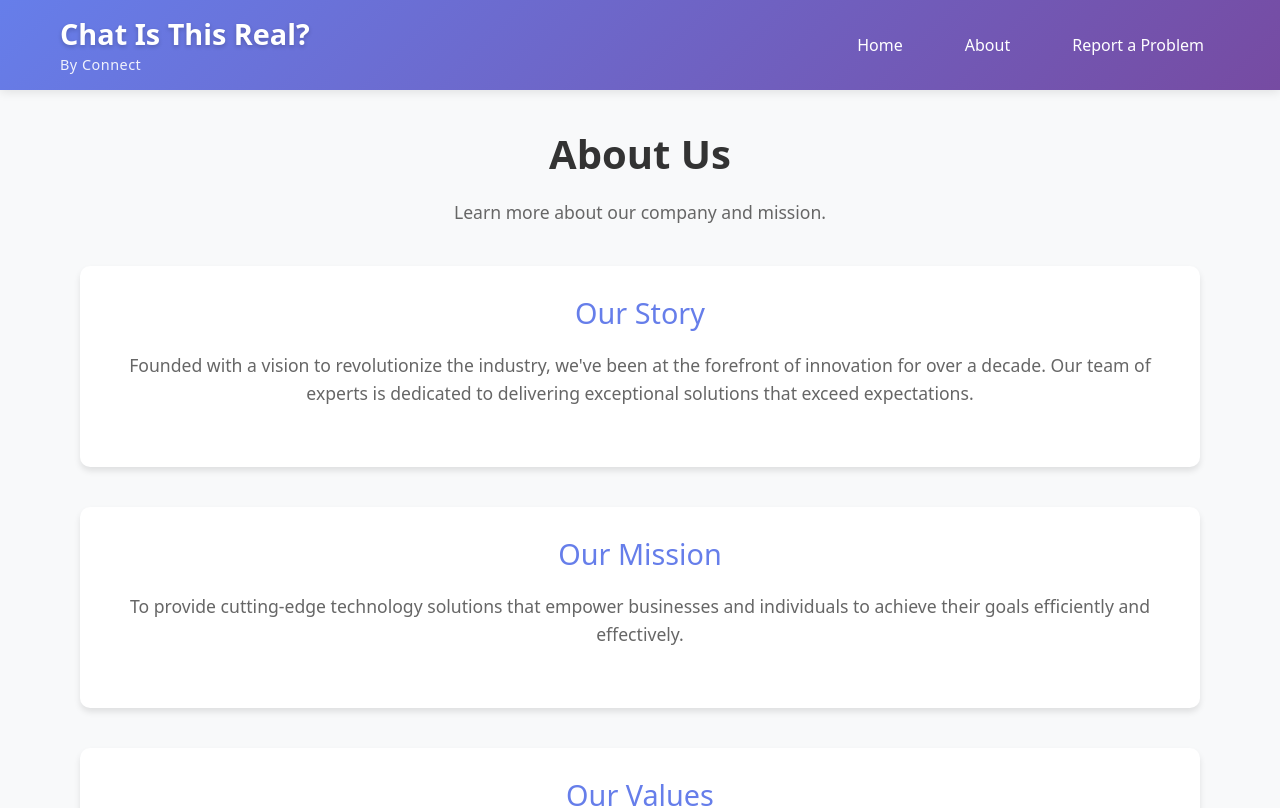
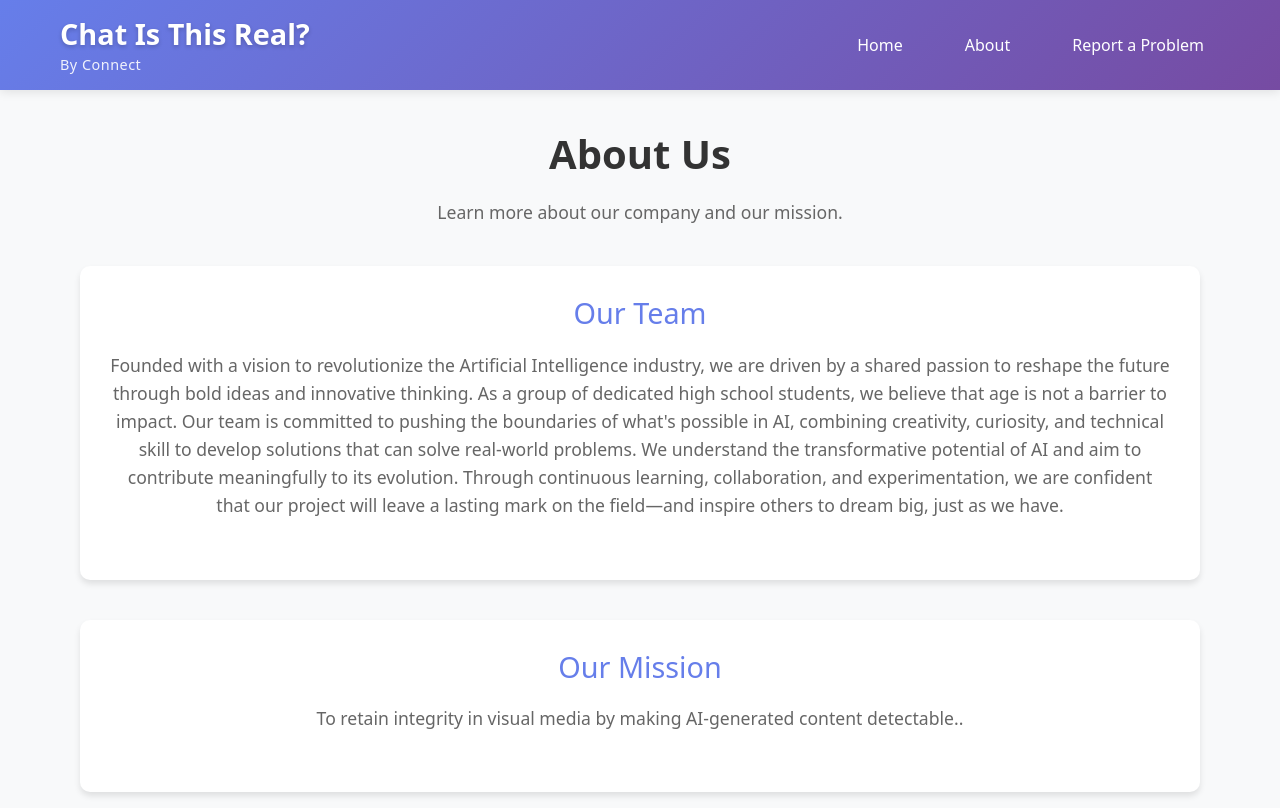
Before and after one commit to carrotbiit/chatisthisreal, a React (Vite) app: page /about in a window 1280 px wide. Shown: the top 808 px of the page. Built offline with nearby package versions, Linux system fonts and the light colour scheme; the HTML template or start-up script is replaced by a standard one.

Commit message:
Update About.jsx

```diff
--- a/src/pages/About.jsx
+++ b/src/pages/About.jsx
@@ -5,17 +5,19 @@ function About() {
   return (
     <div className="page">
       <h1>About Us</h1>
-      <p>Learn more about our company and mission.</p>
+      <p>Learn more about our company and our mission.</p>
 
       <div className="about-content">
         <div className="about-section">
-          <h2>Our Story</h2>
-          <p>Founded with a vision to revolutionize the industry, we've been at the forefront of innovation for over a decade. Our team of experts is dedicated to delivering exceptional solutions that exceed expectations.</p>
+          <h2>Our Team</h2>
+          <p>Founded with a vision to revolutionize the Artificial Intelligence industry, we are driven by a shared passion to reshape the future through bold ideas and innovative thinking. As a group of dedicated high school students, we believe that age is not a barrier to impact. Our team is committed to pushing the boundaries of what's possible in AI, combining creativity, curiosity, and technical skill to develop solutions that can solve real-world problems. We understand the transformative potential of AI and aim to contribute meaningfully to its evolution. Through continuous learning, collaboration, and experimentation, we are confident that our project will leave a lasting mark on the field—and inspire others to dream big, just as we have.
+
+</p>
         </div>
 
         <div className="about-section">
           <h2>Our Mission</h2>
-          <p>To provide cutting-edge technology solutions that empower businesses and individuals to achieve their goals efficiently and effectively.</p>
+          <p>To retain integrity in visual media by making AI-generated content detectable..</p>
         </div>
 
         <div className="about-section">
```
